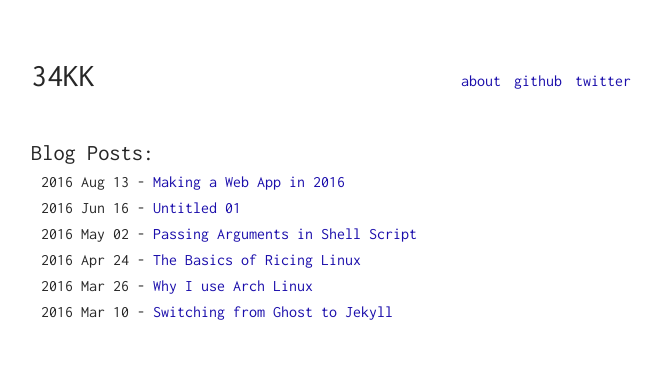
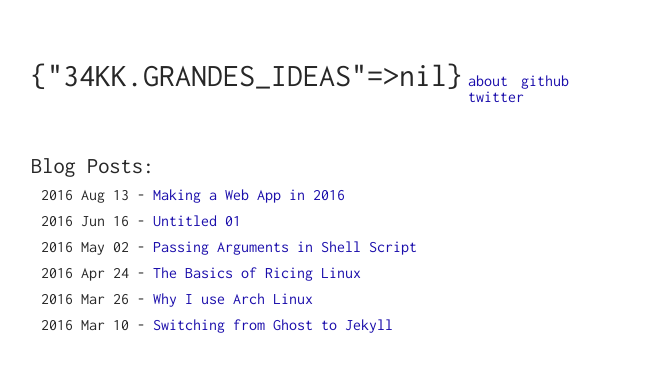
Before and after one commit to 34kk/34kk.github.io, a Jekyll site: the page built from index.html, in a window 1280 px wide. Shown: the top 372 px of the page, without its empty margins (309-970 px from the left). Built offline with Jekyll 4.4.1, drawn with Linux system fonts in a browser that asks for light colours; part of the change alters nothing that is shown.

Commit message:
Update _config.yml

```diff
--- a/_config.yml
+++ b/_config.yml
@@ -3,8 +3,8 @@ permalink: /blog/:title
 
 
 # My variables
-name: 34KK
-description: 34KK.GRANDES_IDEAS
+name: {34KK.GRANDES_IDEAS}
+description:
 google_verification: null
 
 
```
